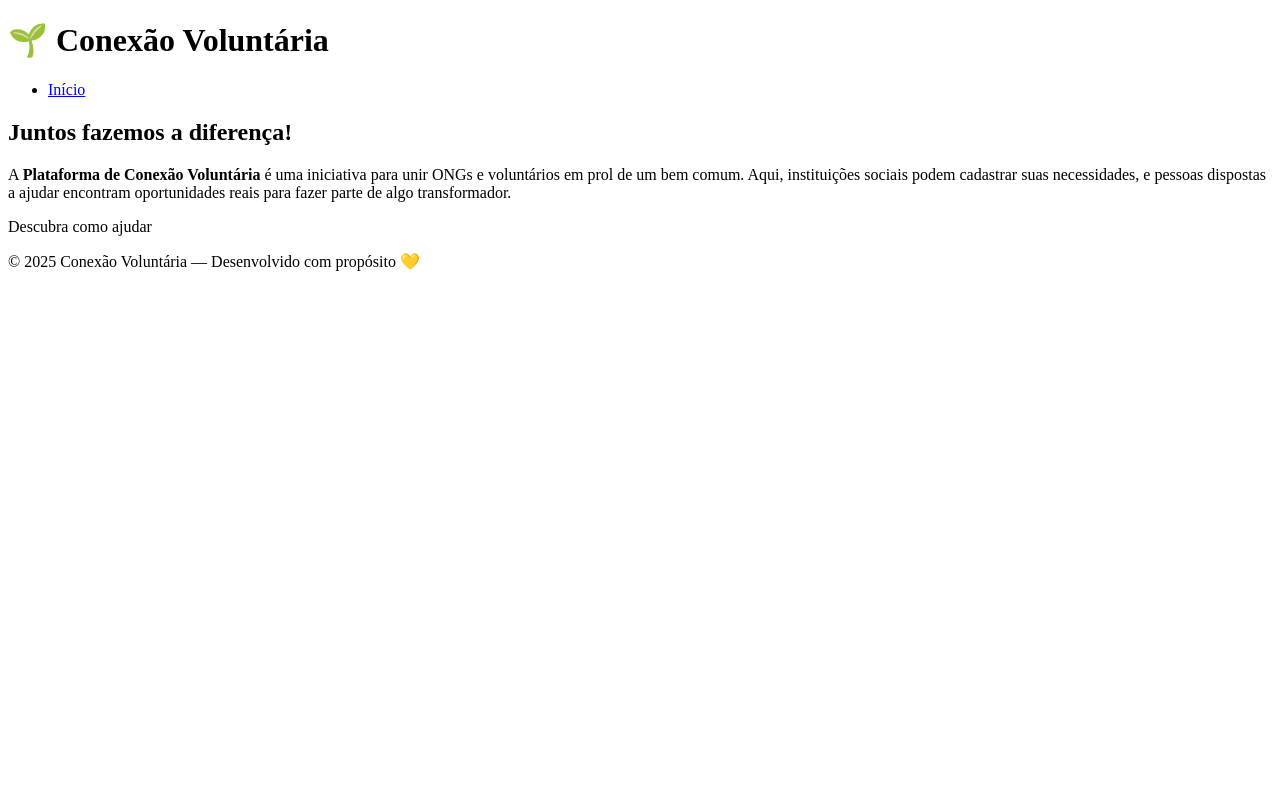
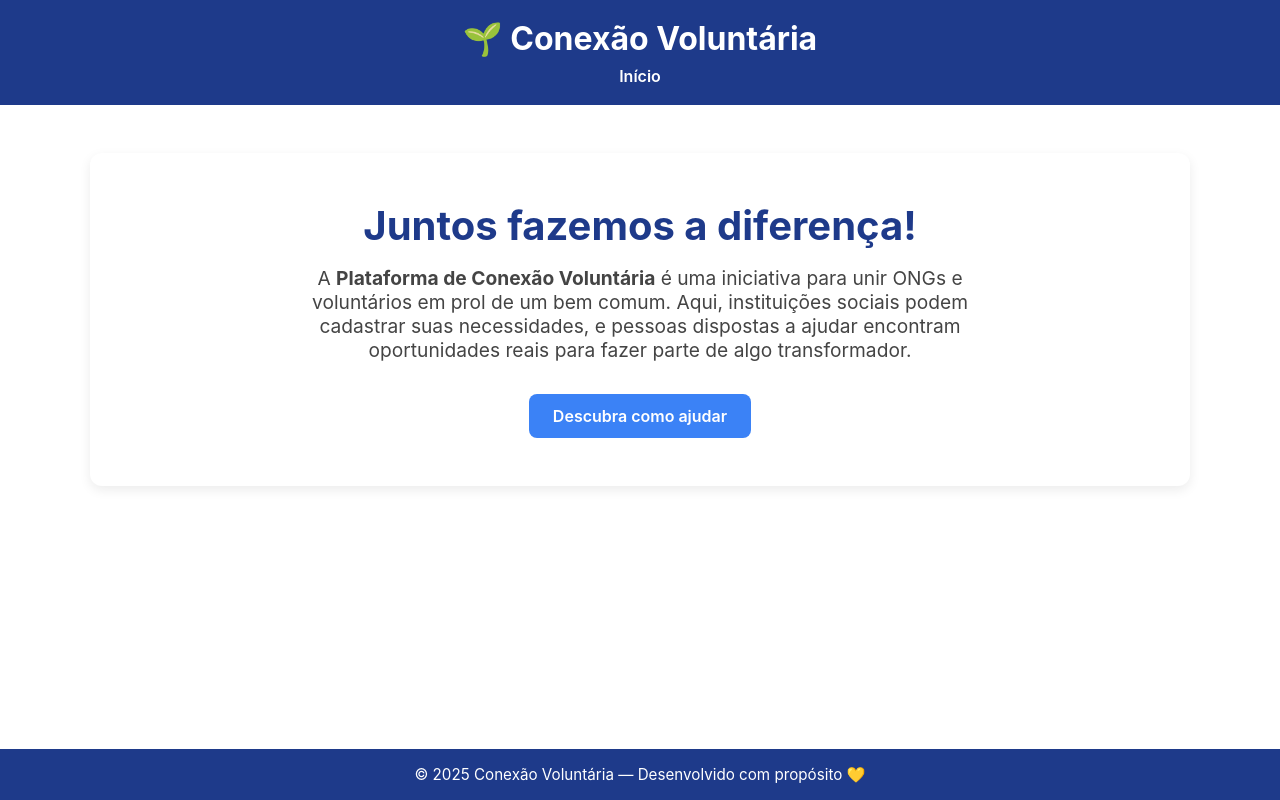
Before and after one commit to SrLinku/Projeto-Voluntariado, a plain HTML site: page index.html in a window 1280 px wide. Drawn offline with Linux system fonts and the light colour scheme.

Commit message:
style: estilizacao da pagina inicial
inserido o css para a pagina inicial com tela centralizada, card sobre a descricao, cores mais vivas e as abas no topo abaixo do titulo

```diff
--- /dev/null
+++ b/css/style.css
@@ -0,0 +1,106 @@
+* {
+    margin: 0;
+    padding: 0;
+    box-sizing: border-box;
+}
+
+html, body {
+    font-family: 'Inter', sans-serif;
+    height: 100%;
+    display: flex;
+    flex-direction: column;
+}
+
+.container {
+    width: 90%;
+    max-width: 1100px;
+    margin: auto;
+}
+
+header {
+    background-color: #1e3a8a;
+    color: white;
+    padding: 1.2rem 0;
+}
+
+.header-content {
+    display: flex;
+    flex-direction: column;
+    align-items: center;
+}
+
+header h1 {
+    font-size: 2rem;
+    margin-bottom: 0.5rem;
+}
+
+nav ul {
+    list-style: none;
+    display: flex;
+    gap: 2rem;
+    flex-wrap: wrap;
+}
+
+nav ul li a {
+    color: white;
+    text-decoration: none;
+    font-weight: 600;
+    transition: color 0.3s ease;
+}
+
+nav ul li a:hover,
+nav ul li a.active {
+    color: #facc15;
+}
+
+main {
+    flex: 1;
+    padding: 3rem 0;
+}
+
+.hero {
+    background: white;
+    padding: 3rem 2rem;
+    border-radius: 12px;
+    box-shadow: 0 4px 12px rgba(0, 0, 0, 0.08);
+    text-align: center;
+}
+
+.hero h2 {
+    font-size: 2.5rem;
+    margin-bottom: 1rem;
+    color: #1e3a8a;
+}
+
+.hero p {
+    font-size: 1.2rem;
+    margin-bottom: 2rem;
+    max-width: 700px;
+    margin-left: auto;
+    margin-right: auto;
+    color: #444;
+}
+
+.btn {
+    display: inline-block;
+    padding: 0.75rem 1.5rem;
+    background-color: #3b82f6;
+    color: white;
+    text-decoration: none;
+    border-radius: 8px;
+    font-weight: 600;
+    transition: background 0.3s ease;
+}
+
+.btn:hover {
+    background-color: #2563eb;
+}
+
+footer {
+    background-color: #1e3a8a;
+    color: white;
+    padding: 1rem 0;
+    text-align: center;
+    margin-top: 3rem;
+    font-size: 0.95rem;
+}
--- a/index.html
+++ b/index.html
@@ -4,10 +4,11 @@
     <meta charset="UTF-8" />
     <meta name="viewport" content="width=device-width, initial-scale=1.0" />
     <title>Plataforma de Conexão Voluntária</title>
+    <link rel="stylesheet" href="css/style.css" />
   </head>
   <body>
     <header>
-      <div>
+      <div class="container header-content">
         <h1>🌱 Conexão Voluntária</h1>
         <nav>
           <ul>
@@ -17,8 +18,8 @@
       </div>
     </header>
 
-    <main>
-      <section>
+    <main class="container">
+      <section class="hero">
         <h2>Juntos fazemos a diferença!</h2>
         <p>
           A <strong>Plataforma de Conexão Voluntária</strong> é uma iniciativa
@@ -27,12 +28,12 @@
           dispostas a ajudar encontram oportunidades reais para fazer parte de
           algo transformador.
         </p>
-        <a>Descubra como ajudar</a>
+        <a class="btn">Descubra como ajudar</a>
       </section>
     </main>
 
     <footer>
-      <div>
+      <div class="container">
         <p>&copy; 2025 Conexão Voluntária — Desenvolvido com propósito 💛</p>
       </div>
     </footer>
```
